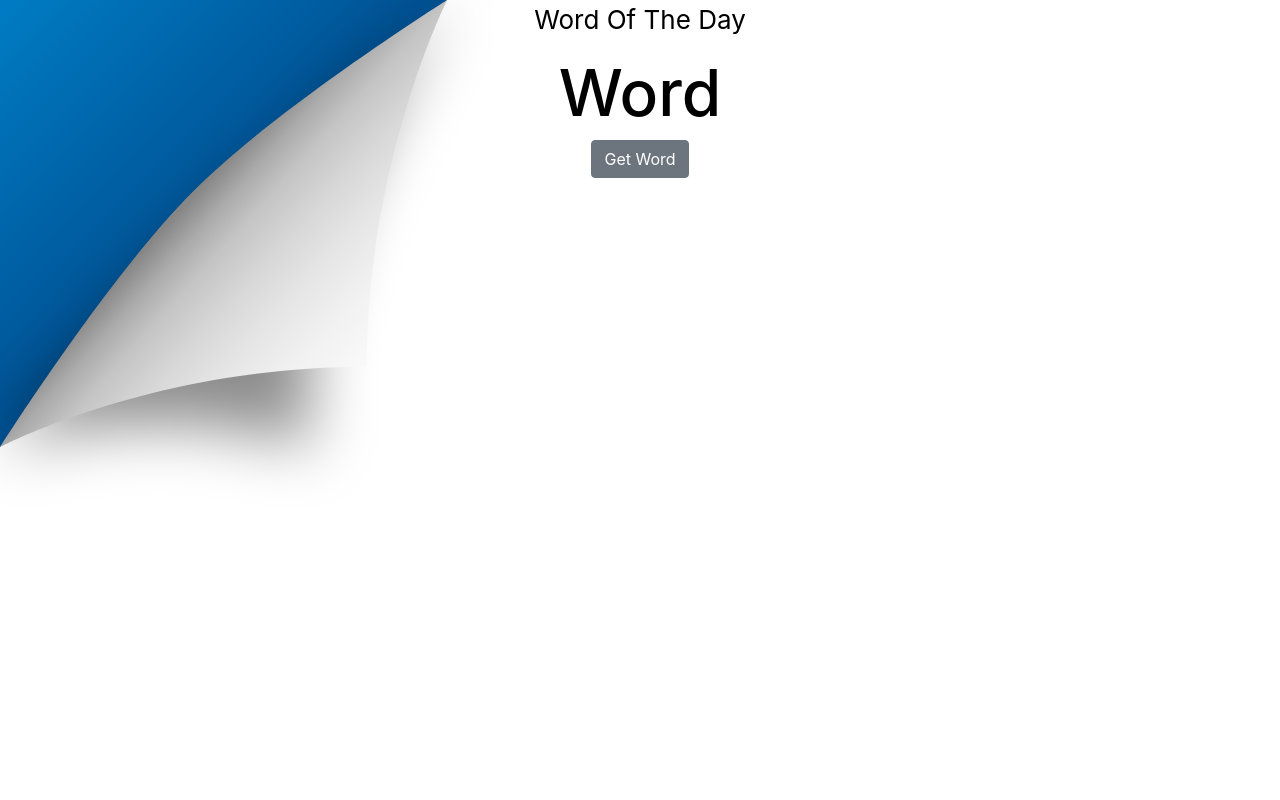
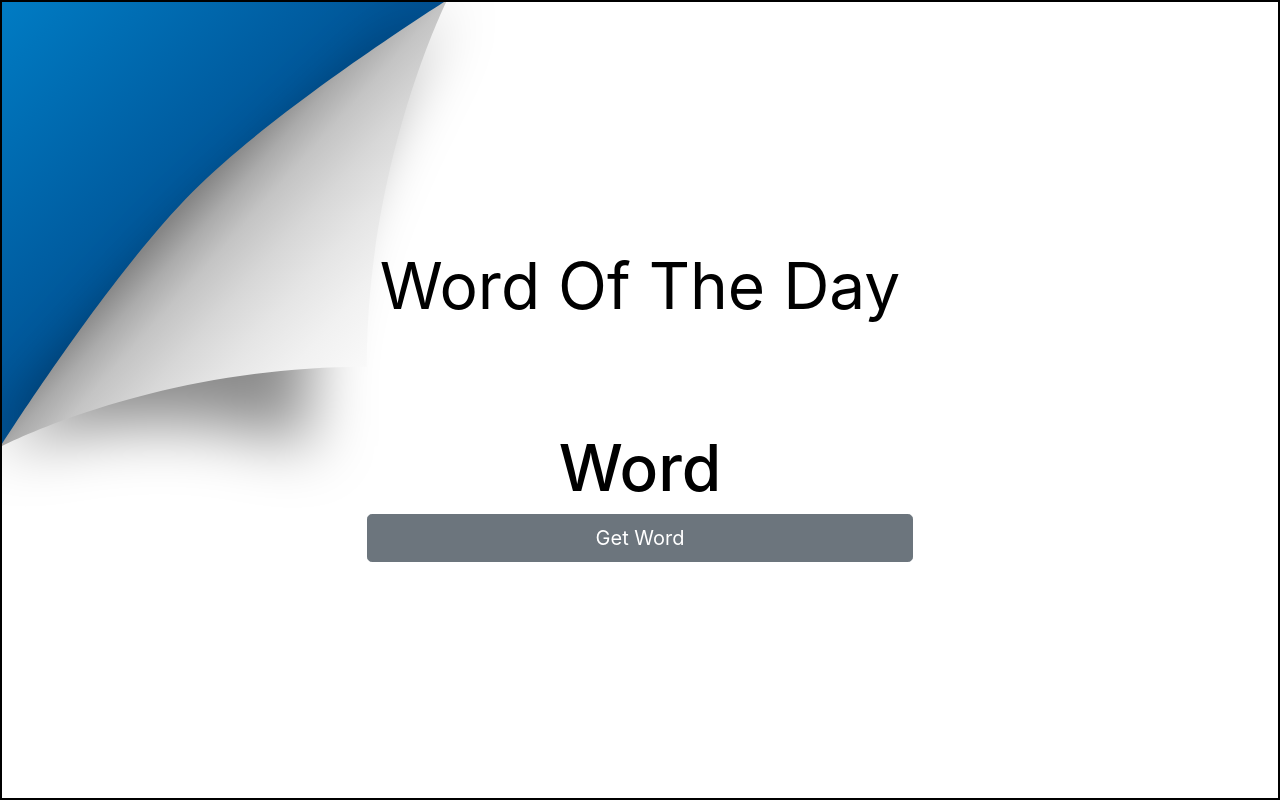
Before and after one commit to kdotelle/dictionary, a React (Create React App) app: page / in a window 1280 px wide. Built offline with nearby package versions, Linux system fonts and the light colour scheme.

Commit message:
added flex styling

```diff
--- a/src/App.css
+++ b/src/App.css
@@ -1,12 +1,16 @@
 .App {
+  border-color: black;
+  border: 2px;
+  border-style: solid;
   text-align: center;
   color: black;
+  display: flex;
+  flex-direction: column;
+  justify-content: center;
+  align-content: center;
+  height: 100vh;
 }
 
 .App-header {
-  display: flex;
-  flex-direction: column;
-  align-items: center;
-  justify-content: flex-start;
-  font-size: calc(10px + 2vmin);
+  font-size: 64px;
 }
--- a/src/Word.css
+++ b/src/Word.css
@@ -1,3 +1,11 @@
 h1 {
   font-size: 64px;
 }
+
+.word {
+  display: flex;
+  flex-direction: column;
+  justify-content: center;
+  align-items: center;
+  margin-top: 5rem;
+}
--- a/src/Word.js
+++ b/src/Word.js
@@ -30,16 +30,28 @@ function Word() {
       });
   };
   return (
-    <div className="word">
+    <div className="container">
+      <div className="row word">
+        <div className="col-sm-6">
           <h1>{word}</h1>
           {definition && (
             <p>
               {partOfSpeech}: {definition}
             </p>
           )}
-      <Button color="secondary" onClick={getWord}>
+        </div>
+        <div className="col-sm-6">
+          <Button
+            block
+            size="lg"
+            color="secondary"
+            onClick={getWord}
+            className="button"
+          >
             Get Word
           </Button>
+        </div>
+      </div>
     </div>
   );
 }
--- a/src/index.css
+++ b/src/index.css
@@ -1,5 +1,4 @@
 body {
-  margin: 0;
   font-family: -apple-system, BlinkMacSystemFont, "Segoe UI", "Roboto", "Oxygen",
     "Ubuntu", "Cantarell", "Fira Sans", "Droid Sans", "Helvetica Neue",
     sans-serif;
```
Lines whose indentation alone changed are shown as unchanged.
